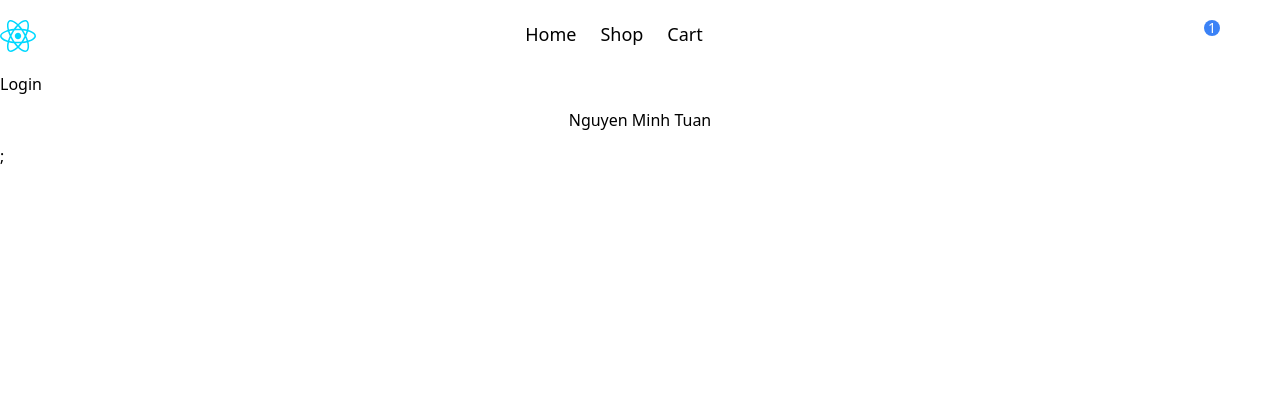
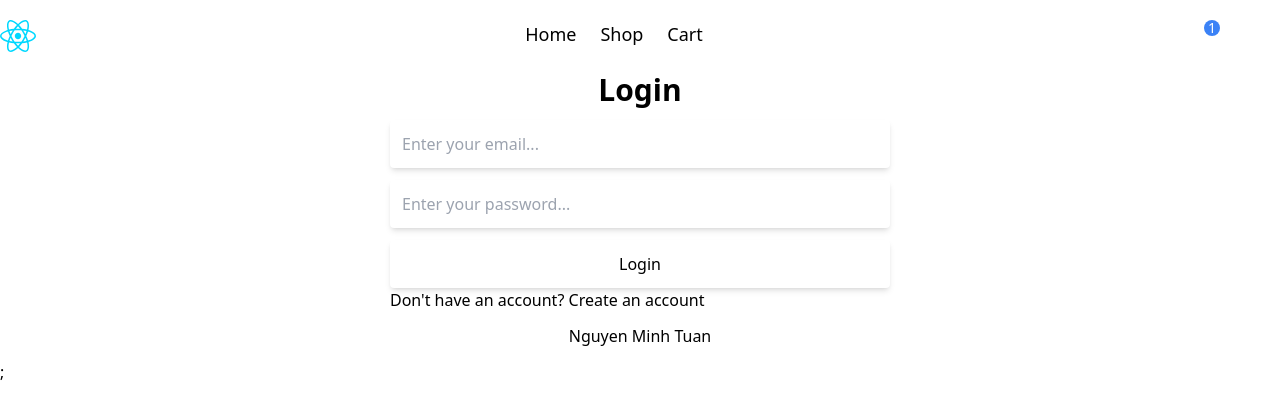
Before and after one commit to tnowad/eshop, a React (Vite) app: page /login in a window 1280 px wide. Shown: the top 418 px of the page. Built offline with nearby package versions, Linux system fonts and the light colour scheme; some icons are missing.

Commit message:
feat(login): add login form

```diff
--- a/src/pages/Login.tsx
+++ b/src/pages/Login.tsx
@@ -1,5 +1,67 @@
+import { Link } from "react-router-dom";
+import Helmet from "../components/Helmet";
+import { useState } from "react";
+
 const Login = () => {
-  return <div>Login</div>;
+  const [formData, setFormData] = useState<{ email: string; password: string }>(
+    { email: "", password: "" }
+  );
+
+  const handleSubmit = () => {
+    console.log(formData);
+  };
+
+  return (
+    <Helmet title="Login">
+      <section className="flex justify-center">
+        <div className="container flex justify-center ">
+          <div className="w-[min(100%,_500px)]">
+            <h3 className="text-center text-3xl font-bold">Login</h3>
+            <div>
+              <div className="flex items-center p-3 shadow-md outline-none bg-white rounded w-full mt-3">
+                <input
+                  type="email"
+                  value={formData.email}
+                  onChange={(event) => {
+                    setFormData((value) => ({
+                      ...value,
+                      email: event.target.value,
+                    }));
+                  }}
+                  placeholder="Enter your email..."
+                  className="outline-none w-full"
+                />
+              </div>
+              <div className="flex items-center p-3 shadow-md outline-none bg-white rounded w-full mt-3">
+                <input
+                  type="password"
+                  value={formData.password}
+                  onChange={(event) => {
+                    setFormData((value) => ({
+                      ...value,
+                      password: event.target.value,
+                    }));
+                  }}
+                  placeholder="Enter your password..."
+                  className="outline-none w-full"
+                />
+              </div>
+              <button
+                className="flex items-center p-3 shadow-md outline-none bg-white rounded w-full mt-3 justify-center"
+                onClick={handleSubmit}
+              >
+                Login
+              </button>
+              <p>
+                Don't have an account?{" "}
+                <Link to="/signup">Create an account</Link>
+              </p>
+            </div>
+          </div>
+        </div>
+      </section>
+    </Helmet>
+  );
 };
 
 export default Login;
```
